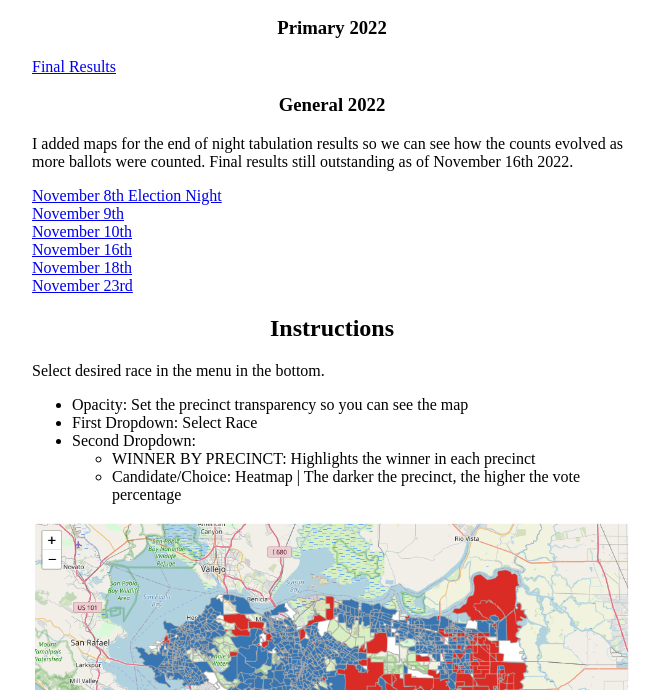
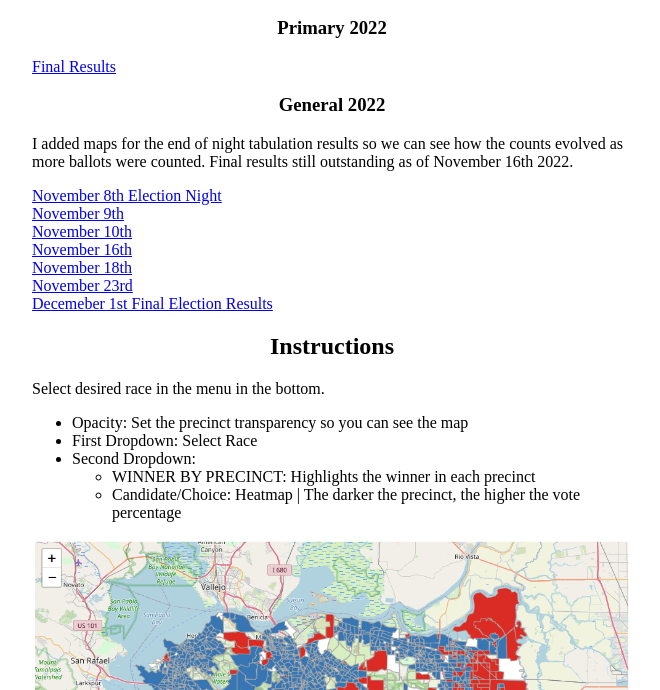
Before and after one commit to Spinnernicholas/maps.cocoacounty.org, a plain HTML site: page public/index.html in a window 1280 px wide. Shown: the part 110-800 px from the top of the page, without its empty margins (308-968 px from the left). Drawn offline with Linux system fonts and the light colour scheme.

Commit message:
Update index.html

```diff
--- a/public/index.html
+++ b/public/index.html
@@ -59,6 +59,7 @@
             <a href="https://maps.cocoacounty.org/coco-general-2022/nov16/index.html">November 16th</a><br/>
             <a href="https://maps.cocoacounty.org/coco-general-2022/nov18/index.html">November 18th</a><br/>
             <a href="https://maps.cocoacounty.org/coco-general-2022/nov23/index.html">November 23rd</a><br/>
+            <a href="https://maps.cocoacounty.org/coco-general-2022/final/index.html">Decemeber 1st Final Election Results</a><br/>
             <h2>Instructions</h2>
             <p>Select desired race in the menu in the bottom.</p>
             <ul>
```
